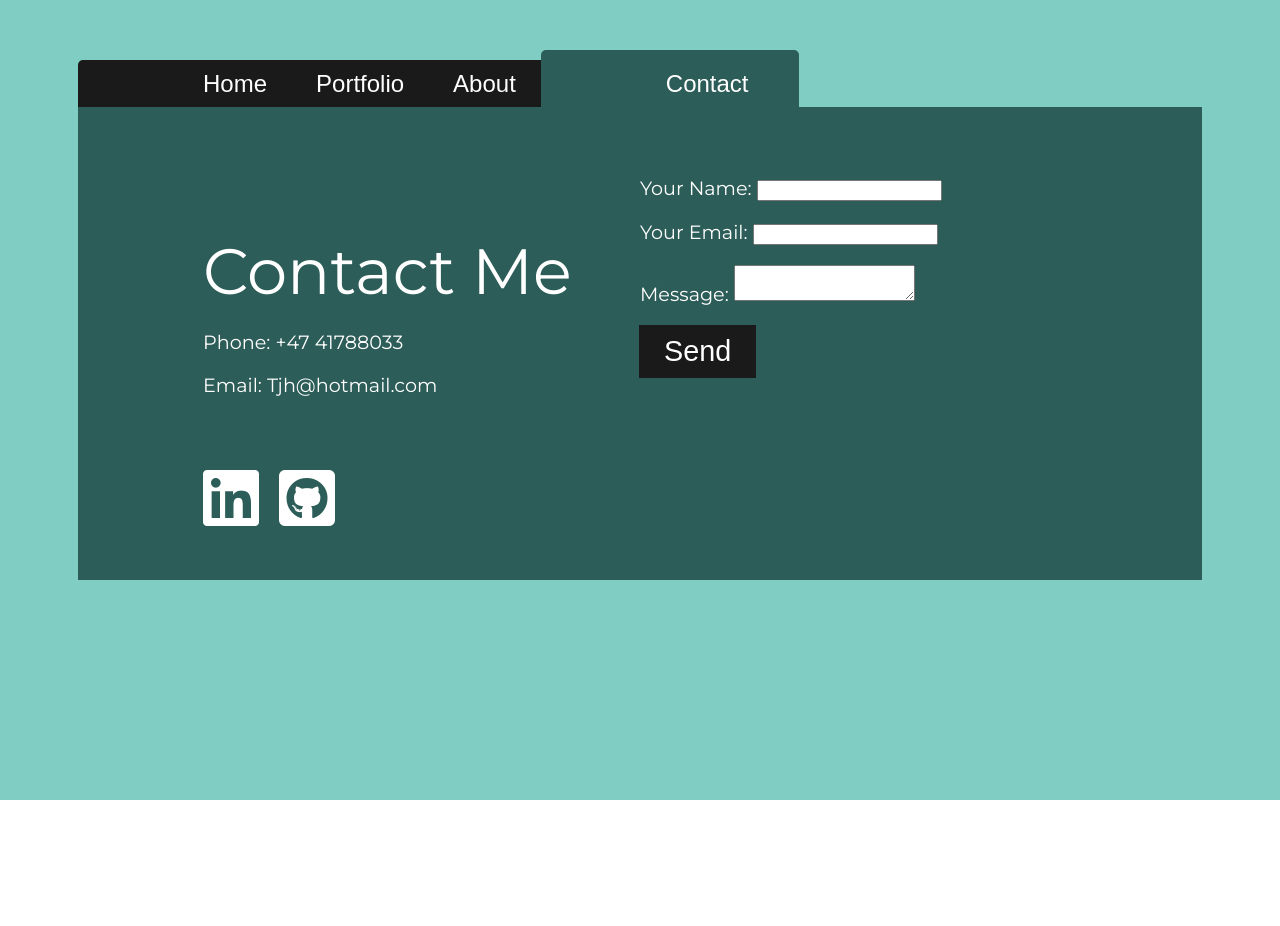
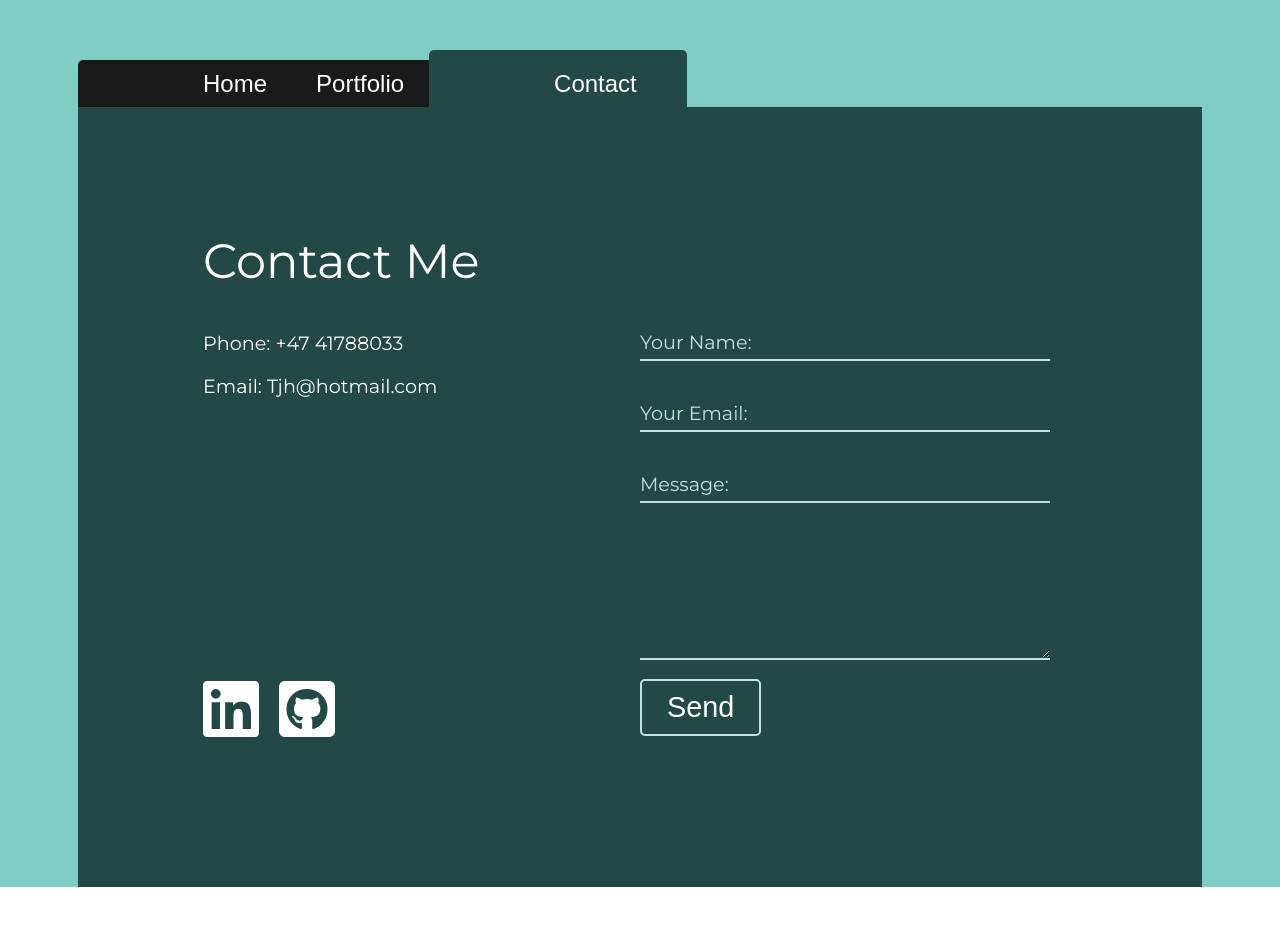
Before and after one commit to TonyHeimark/netlify-test, a React (Create React App) app: page / in a window 1280 px wide. Both pictures are taken after a click on the button "Contact". Shown: the top 926 px of the page. Before the commit the page ends 800 px from the top, so only its background shows below. Built offline with nearby package versions, Linux system fonts and the light colour scheme.

Commit message:
adding incomplete portfolio site

```diff
--- a/src/App.js
+++ b/src/App.js
@@ -3,7 +3,6 @@ import './styles/App.css';
 import Navigation from "./components/Navigation";
 import Home from "./components/Home";
 import Portfolio from "./components/Portfolio";
-import About from "./components/About";
 import Contact from "./components/Contact";
 import { Transition, animated, config } from 'react-spring/renderprops';
 
@@ -48,23 +47,6 @@ export default class App extends React.Component {
         this.setState(()=> ({
           page: Portfolio,
           item: 2
-        }));
-      }, 500);
-    }
-  }
-
-  handleAbout = () => {
-    if (this.state.page !== About){
-      this.setState(()=> ({
-        bgClass: "about-background background",
-        page: undefined,
-        id: 3
-      }));
-
-      setTimeout(() => {
-        this.setState(()=> ({
-          page: About,
-          item: 3
         }));
       }, 500);
     }
@@ -136,7 +118,6 @@ export default class App extends React.Component {
         isActive={this.state.id}
         handleHome={this.handleHome}
         handlePortfolio={this.handlePortfolio}
-        handleAbout={this.handleAbout}
         handleContact={this.handleContact}
         handleHamburger={this.handleHamburger}
       />
--- a/src/components/About.js
+++ /dev/null
@@ -1,10 +0,0 @@
-import React from 'react';
-
-export default () => {
-  return (
-    <div className="About page">
-      <h2>About Me</h2>
-
-    </div>
-  );
-}
--- a/src/components/Contact.js
+++ b/src/components/Contact.js
@@ -1,4 +1,5 @@
 import React from 'react';
+import Form from "../components/Form";
 
 export default () => {
   return (
@@ -11,21 +12,7 @@ export default () => {
         <a href="https://github.com/TonyHeimark"><i class="fab fa-github-square"></i></a>
       </div>
       <div className="contact-form-container">
-        <form name="contact" method="post">
-          <input type="hidden" name="form-name" value="contact" />
-          <p>
-            <label>Your Name: <input type="text" name="name"/></label>
-          </p>
-          <p>
-            <label>Your Email: <input type="email" name="email"/></label>
-          </p>
-          <p>
-            <label>Message: <textarea name="message"></textarea></label>
-          </p>
-          <p>
-            <button type="submit">Send</button>
-          </p>
-        </form>
+        <Form />
       </div>
     </div>
   );
--- /dev/null
+++ b/src/components/Form.js
@@ -0,0 +1,48 @@
+import React, {useState} from 'react';
+
+export default (props) => {
+    const [active, setActive] = useState(false)
+    const [activeTwo, setActiveTwo] = useState(false)
+
+    const toggleActive = () => {
+       if (active === false){
+           setActive(true)
+        }
+    }
+
+    const removeActive = (e) => {
+        if (!e.target.value && active) {
+            setActive(false)
+        }
+    }
+
+    const toggleActiveTwo = () => {
+        if (activeTwo === false){
+            setActiveTwo(true)
+         }
+     }
+
+     const removeActiveTwo = (e) => {
+         if (!e.target.value && activeTwo) {
+             setActiveTwo(false)
+         }
+     }
+
+  return (
+    <form name="contact" method="post" autocomplete="off">
+        <input type="hidden" name="form-name" value="contact" autocomplete="false"/>
+        <p>
+        <label className="form-label-name">Your Name: <input onFocus={toggleActive} onBlur={removeActive} className={active ? "Active" : "Inactive"} type="text" name="name"/></label>
+        </p>
+        <p>
+        <label className="form-label">Your Email: <input onFocus={toggleActiveTwo} onBlur={removeActiveTwo}  className={activeTwo ? "Active" : "Inactive"} type="email" name="email"/></label>
+        </p>
+        <p>
+        <label className="form-label-message">Message: <textarea name="message"></textarea></label>
+        </p>
+        <p>
+        <button type="submit">Send</button>
+        </p>
+    </form>
+  );
+}
--- a/src/components/Home.js
+++ b/src/components/Home.js
@@ -5,7 +5,7 @@ export default (props) => {
     <div className="Home page">
         <div>
             <h1>Hi, I'm Tony</h1>
-            <p>A Frontend-developer based in Oslo</p>
+            <p>A Front end developer based in Oslo</p>
             <button className="cta-btn" onClick={props.handlePortfolio}>Check out my work!</button>
         </div>
         <div>
--- a/src/components/Navigation.js
+++ b/src/components/Navigation.js
@@ -6,7 +6,6 @@ export default (props) => {
       <ul onClick={window.innerWidth < 599 ? props.handleHamburger : undefined}>
         <li key="Home"><button className={ props.isActive === 1 ? 'Home-active first-btn last-btn' : 'first-btn'} onClick={props.handleHome}>Home</button></li>
         <li key="Portfolio"><button className={ props.isActive === 2 ? 'Portfolio-active first-btn last-btn' : ''} onClick={props.handlePortfolio}>Portfolio</button></li>
-        <li key="About"><button className={ props.isActive === 3 ? 'About-active first-btn last-btn' : ''} onClick={props.handleAbout}>About</button></li>
         <li key="Contact"><button className={ props.isActive === 4 ? 'Contact-active first-btn last-btn' : 'last-btn'}  onClick={props.handleContact}>Contact</button></li>
       </ul>
     </div>
--- a/src/styles/App.css
+++ b/src/styles/App.css
@@ -115,15 +115,8 @@ button:hover{
   border-radius: 5px 5px 0 0;
 }
 
-.Navigation ul li .About-active{
-  background-color: #7d314c;
-  padding-top: 20px;
-  transition: .5s;
-  border-radius: 5px 5px 0 0;
-}
-
 .Navigation ul li .Contact-active{
-  background-color: #2D5D58;
+  background-color: #224945;
   padding-top: 20px;
   transition: .5s;
   padding-right: 50px;
@@ -147,10 +140,6 @@ button:hover{
 
 .contact-background{
   background-color: rgb(128, 206, 195);
-}
-
-.about-background{
-  background-color: #f0a0bc;
 }
 
 .portfolio-background{
@@ -219,10 +208,11 @@ button:hover{
 /* Contact tab */
 
 .Contact{
-  background-color: #2D5D58;
+  background-color: #224945;
   color: white;
   display: grid;
   grid-template-columns: 1fr 1fr;
+  min-height: 680px;
 }
 
 .contact-text{
@@ -230,34 +220,88 @@ button:hover{
 }
 
 .contact-text a:hover{
-  color: #80CEC3;
+  color: #C2E0E0;
   transition: .3s;
 }
 
 .Contact a i{
   font-size: 4em;
-  margin: 50px 20px 0 0;
+  margin: 260px 20px 0 0;
 }
   .Contact a i:hover{
-    color: #80CEC3;
+    color: #C2E0E0;
     transition: .3s;
   }
 
 .Contact h2{
-  margin: 75px 0 20px 0px;
-  font-size: 4em;
+  margin: 75px 0 41px 0px;
+  font-size: 3em;
 }
 
-/* About tab */
+.contact-form-container{
+  margin-top: 0px;
+}
 
-.About{
-  background-color: #7d314c;
+.Contact input{
+  height: 40px;
+  padding: 5px 0 0 0px;
+  font-size: 1.3rem;
+  min-width: 270px;
+  width: 80%;
+  background-color: transparent;
+  border: none;
+  border-bottom: 2px solid #C2E0E0;
+  display: block;
+  margin-top: -40px;
+  transition: margin linear .3s;
   color: white;
 }
 
-.About h2{
-  margin: 75px 0 20px 75px;
-  font-size: 4em;
+.Contact textarea{
+  font-size: 1.3rem;
+  height: 150px;
+  min-width: 270px;
+  width: 80%;
+  background-color: transparent;
+  border: 2px solid #C2E0E0;
+  border-right: none;
+  border-left: none;
+  padding: 5px 0 0 0;
+  margin-left: 0px;
+  display: block;
+  margin-top: 5px;
+  color: white;
+}
+
+form button {
+  border-radius: 5px;
+  display: block;
+  margin: 0 0 10px 0;
+  background-color: transparent;
+  border: 2px solid #C2E0E0;
+  font-size: 1.5em;
+  width: auto;
+  text-align: left;
+}
+
+form button:hover{
+  background-color: #C2E0E0;
+  color: black;
+}
+
+ form label{
+  display: block;
+  margin-top: 40px;
+  color: #C2E0E0;
+}
+
+.form-label-name{
+  margin-top: 173px;
+}
+
+form .Active{
+  margin-top: 0;
+  transition: margin linear .3s;
 }
 
 /* Portfolio tab */
@@ -267,7 +311,8 @@ button:hover{
   display: grid;
   grid-template-columns: 1.5fr 0.5fr;
   border-radius: 0 5px 5px 5px;
-  max-height: 70vh;
+  max-height: 650px;
+  min-height: 650px;
 }
 
 .projects{
@@ -373,13 +418,13 @@ button:hover{
 }
 
 .project-text ul{
-  margin: 20px 0;
+  margin: 40px 0 70px;
   padding-left: 20px;
 }
 
 .project-text .project-tech{
   text-align: left;
-  margin: 0;
+  margin: 5px 0 0 0;
   padding-left: 0;
   font-size: 1.2em;
 }
@@ -454,7 +499,8 @@ button:hover{
   .Portfolio{
     grid-template-columns:
     1.2fr 0.8fr;
-    max-height: fit-content;
+    max-height: 600px;
+    min-height: 600px;
   }
 
   .Project{
@@ -463,6 +509,10 @@ button:hover{
 
   .project-img-container{
     display: none;
+  }
+
+  .contact-text{
+    padding-left: 20px;
   }
 
 }
@@ -528,7 +578,8 @@ button:hover{
 
   .Portfolio{
     grid-template-columns: 1fr;
-    min-height: 700px;
+    max-height: auto;
+    min-height: 800px;
   }
 
   .projects .project-btn-general{
@@ -558,6 +609,30 @@ button:hover{
 
   .project-text{
     padding: 20px;
+  }
+
+  .Contact{
+    grid-template-columns: 1fr;
+    max-height: auto;
+    height: fit-content;
+    min-height: 1000px;
+  }
+
+  form{
+    margin-left: 20px;
+  }
+
+  .form-label-name{
+    margin-top: 0
+  }
+
+  .Contact a i{
+    margin-top: 50px;
+  }
+
+  .contact-form-container{
+    grid-row: 2;
+    margin-top: 0px;
   }
 }
 
@@ -708,5 +783,32 @@ button:hover{
     padding: 100px 25px 25px 25px;
     border-radius: 0 0 5px 5px;
     margin-right: 0;
+    min-height: 650px;
+    max-height: 650px;
+  }
+
+  .Portfolio{
+    min-height: 1000px;
+    height: auto;
+    max-height: auto;
+  }
+
+  .Contact{
+    grid-template-columns: 1fr;
+    max-height: auto;
+    height: fit-content;
+    min-height: 1000px;
+  }
+
+  .contact-text{
+    padding-left: 0;
+  }
+
+  form{
+    margin-left: 0;
+  }
+
+  .Contact h2{
+    font-size: 2.5em;
   }
 }
```
